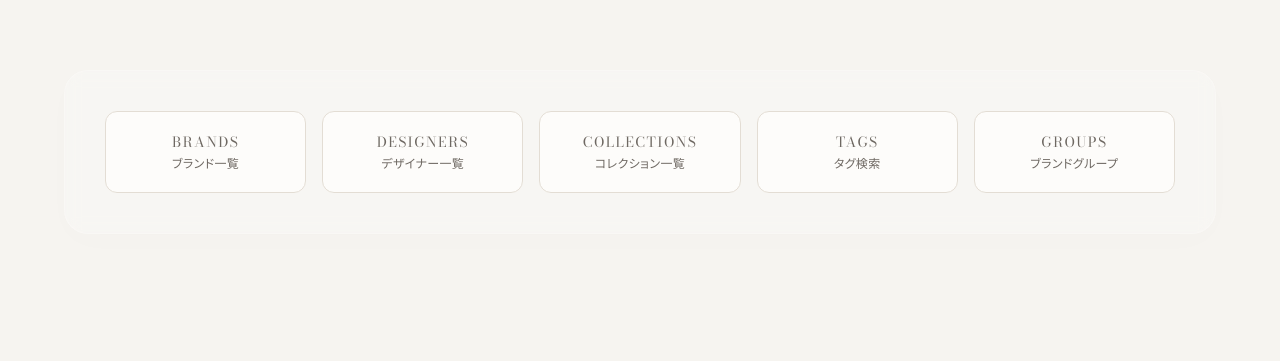
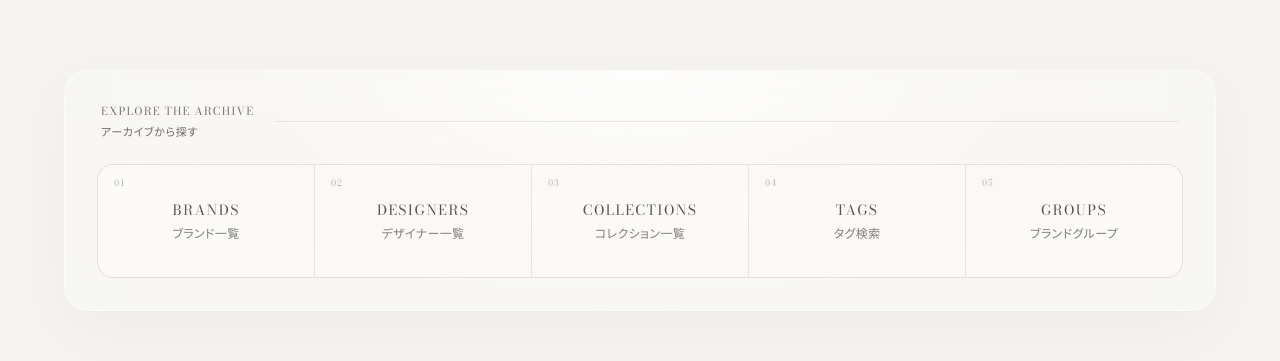
Before and after one commit to Tmak0220/fashion-database, a Next.js app: page / in a window 1280 px wide. Shown: the part 368-729 px from the top of the page. Built offline with nearby package versions, Linux system fonts and the light colour scheme; no server answers; the database is empty.

Commit message:
ページトップのカードのデザイン修正

```diff
--- a/app/page.tsx
+++ b/app/page.tsx
@@ -57,8 +57,16 @@ export default async function Home() {
       </section>
 
       <section className="px-6 mt-16 mb-28 sm:px-10 sm:mt-24 sm:mb-32 md:px-14 md:mt-28 md:mb-36 lg:px-16">
-        <div className="w-full bg-white/[0.2] backdrop-blur-[8px] rounded-3xl px-6 pt-5 pb-8 sm:px-8 sm:pt-6 sm:pb-9 md:px-10 md:pt-7 md:pb-10 shadow-[0_8px_32px_0_rgba(0,0,0,0.01)] border border-white/[0.2]">
-          <div className="-mt-9 sm:-mt-10 md:-mt-11">
+        <div className="relative w-full overflow-hidden rounded-3xl border border-white/50 bg-white/25 p-4 shadow-[0_18px_60px_rgba(40,32,24,0.035)] backdrop-blur-xl sm:p-6 md:p-8">
+          <div aria-hidden="true" className="pointer-events-none absolute inset-0 bg-[radial-gradient(ellipse_at_top,rgba(255,255,255,0.72),rgba(255,255,255,0.12)_44%,transparent_72%)]" />
+          <div className="relative mb-5 flex items-center gap-5 px-1 sm:mb-6">
+            <div className="shrink-0">
+              <p className="type-label text-[10px] !text-foreground/60 sm:text-[11px]">Explore the archive</p>
+              <p className="mt-1 text-[11px] tracking-[0.06em] text-muted">アーカイブから探す</p>
+            </div>
+            <div className="h-px flex-1 bg-border/70" />
+          </div>
+          <div className="relative">
             <CardSection
               items={navigationItems}
               basePath=""
--- a/components/CardSection.tsx
+++ b/components/CardSection.tsx
@@ -33,7 +33,7 @@ export default function CardSection({
   const isNavigation = variant === "navigation"
 
   return (
-    <section className={showHeading ? "mt-12 sm:mt-16" : "mt-12 sm:mt-14"}>
+    <section className={showHeading ? "mt-12 sm:mt-16" : "mt-0"}>
       {showHeading && title && titleJa && (
         <SectionHeading
           title={title}
@@ -45,11 +45,11 @@ export default function CardSection({
       <div
         className={
           isNavigation
-            ? "grid grid-cols-2 md:grid-cols-3 lg:grid-cols-5 gap-3 sm:gap-4"
+            ? "grid grid-cols-2 md:grid-cols-3 lg:grid-cols-5 gap-px overflow-hidden rounded-2xl border border-border/70 bg-border/70"
             : "grid grid-cols-2 sm:grid-cols-3 md:grid-cols-4 lg:grid-cols-5 gap-3 sm:gap-4 max-w-7xl"
         }
       >
-        {items.map((item) => {
+        {items.map((item, index) => {
           const href = basePath
             ? `${basePath}/${item.slug}`
             : `/${item.slug}`
@@ -60,6 +60,7 @@ export default function CardSection({
               href={href}
               name={item.name}
               nameJa={item.name_ja}
+              index={index}
             />
           ) : (
             <DirectoryCard
--- a/components/cards/DirectoryCard.tsx
+++ b/components/cards/DirectoryCard.tsx
@@ -40,12 +40,12 @@ export default function DirectoryCard({
         active:scale-[0.98]
       "
     >
-      <p className="type-label text-xs font-medium tracking-[0.12em] transition-colors group-hover:text-background">
+      <p className="type-label text-xs font-medium tracking-[0.12em] !text-foreground/70 transition-colors group-hover:!text-background">
         {uppercase ? name.toUpperCase() : name}
       </p>
 
       {nameJa && (
-        <p className="type-label-ja mt-1 text-xs text-muted transition-colors group-hover:text-background/80">
+        <p className="type-label-ja mt-1 text-xs !text-foreground/60 transition-colors group-hover:!text-background/80">
           {nameJa}
         </p>
       )}
--- a/components/cards/NavigationCard.tsx
+++ b/components/cards/NavigationCard.tsx
@@ -7,12 +7,14 @@ type Props = {
   href: string
   name: string
   nameJa?: string | null
+  index?: number
 }
 
 export default function NavigationCard({
   href,
   name,
   nameJa,
+  index,
 }: Props) {
   const { localizePath, t } = useLocale()
   return (
@@ -20,30 +22,33 @@ export default function NavigationCard({
       href={localizePath(href)}
       className="
         group
+        relative
         flex
         flex-col
         items-center
         justify-center
         text-center
-        border
-        border-border
-        rounded-xl
-        bg-surface
+        min-h-28
+        bg-surface/90
         px-5
-        py-5
+        py-6
         transition-all
         duration-300
-        hover:border-foreground/30
-        hover:bg-foreground/[0.02]
-        hover:-translate-y-[2px]
+        hover:bg-foreground
+        focus-visible:bg-foreground
       "
     >
-      <p className="type-label text-sm font-medium text-foreground">
+      {index !== undefined && (
+        <span className="type-ui absolute left-4 top-3 text-[9px] tabular-nums tracking-[0.16em] text-foreground/30 transition-colors group-hover:text-background/55 group-focus-visible:text-background/55">
+          {String(index + 1).padStart(2, "0")}
+        </span>
+      )}
+      <p className="type-label text-sm font-medium !text-foreground/75 transition-colors group-hover:!text-background group-focus-visible:!text-background">
         {name}
       </p>
 
       {nameJa && (
-        <p className="type-label-ja mt-1 text-xs text-muted">
+        <p className="type-label-ja mt-1.5 text-xs !text-foreground/55 transition-colors group-hover:!text-background/75 group-focus-visible:!text-background/75">
           {t(nameJa)}
         </p>
       )}
```
